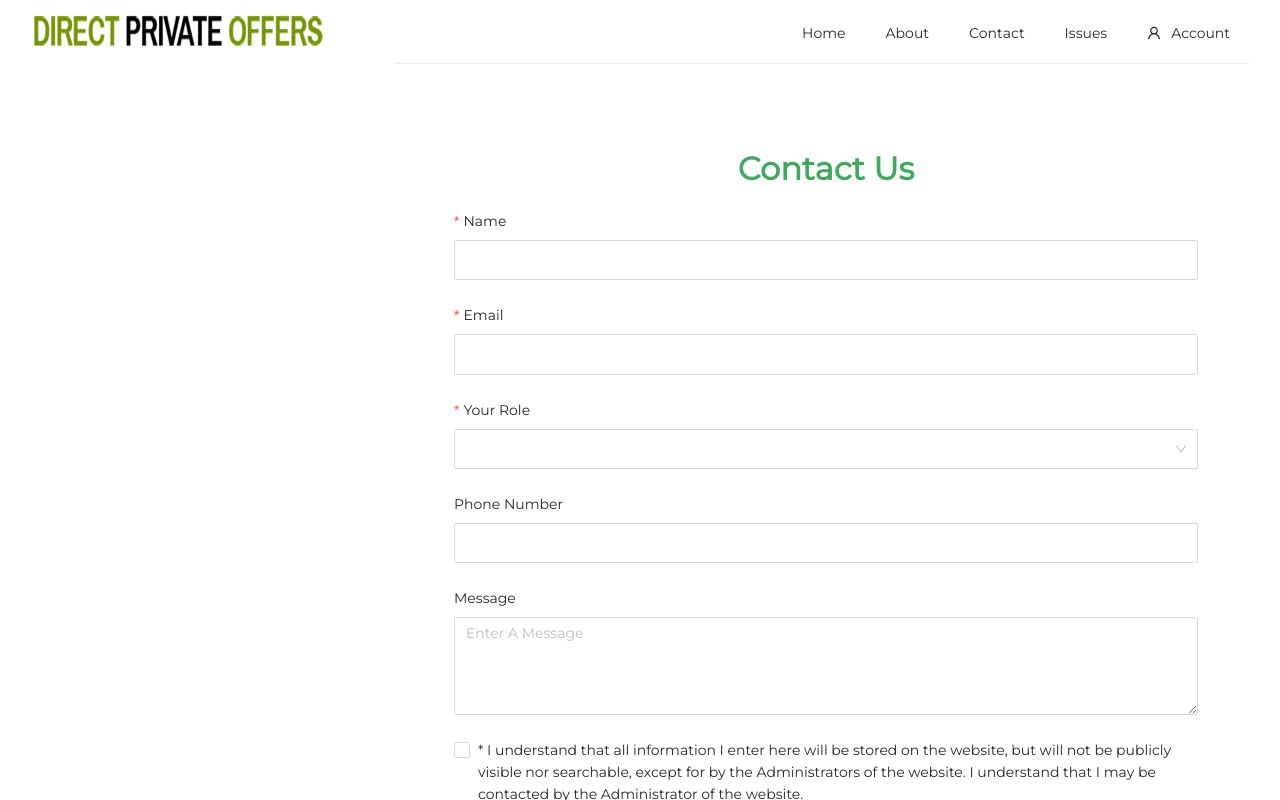
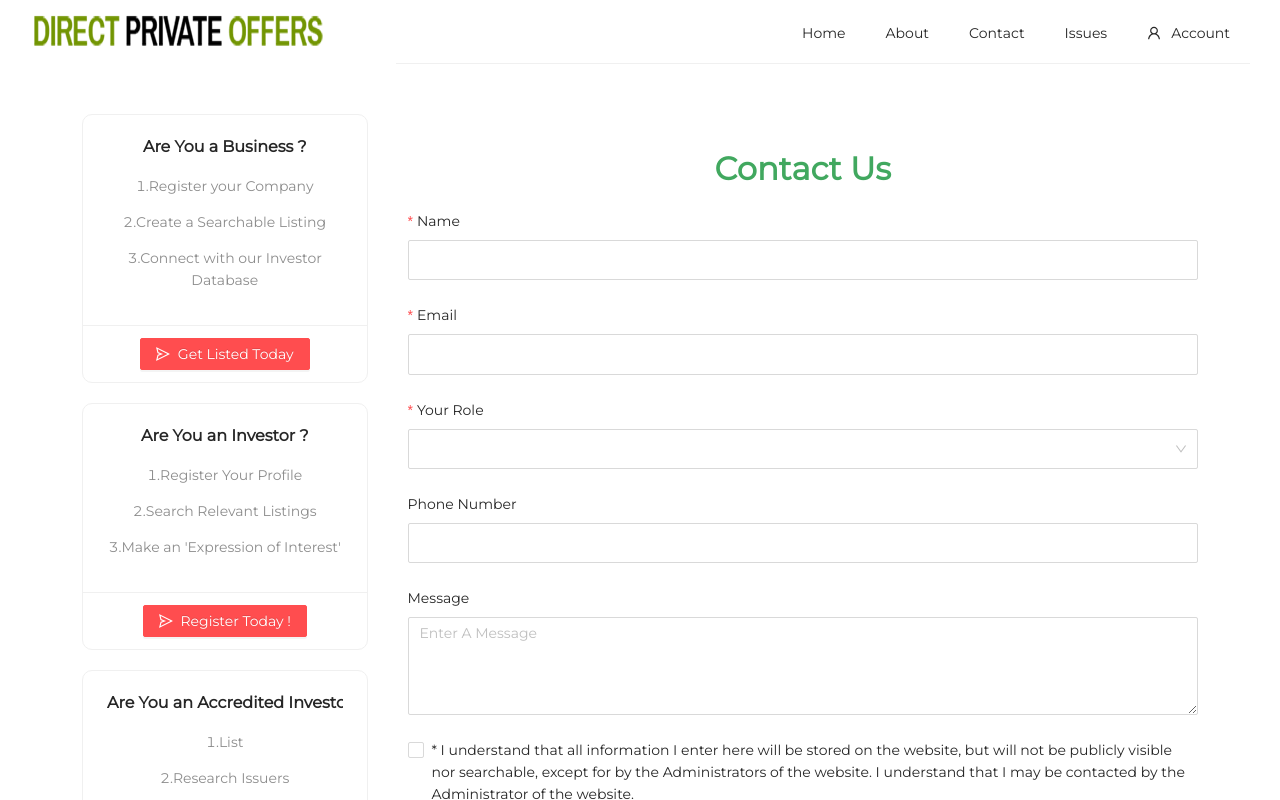
Before and after one commit to Hammad124444/DPO-frontend, a Next.js app: page /information/contact in a window 1280 px wide. Shown: the top 800 px of the page. Built offline with nearby package versions, Linux system fonts and the light colour scheme.

Commit message:
ui-complete: contact us page

```diff
--- a/next.config.js
+++ b/next.config.js
@@ -4,6 +4,6 @@ module.exports = {
         domains: [ 'd14zl4he2x0kj1.cloudfront.net']
     },
     env: {
-      reCaptchaKey: '6Le90ZUeAAAAAC7GXEKcd2BDIRT7vZ0e-mklI_70'
+      reCaptchaKey: '6Le90ZUeAAAAAAZOd93THCc77PzpUbBspDOJvO6J'
     }
 }
--- a/src/components/staticInfo/contact.jsx
+++ b/src/components/staticInfo/contact.jsx
@@ -1,28 +1,58 @@
-import {Form, Row, Col, Input, Select} from 'antd';
+import {useState} from "react";
+import {Form, Row, Col, Input, Select, Card, Typography} from 'antd';
+import {SendOutlined} from "@ant-design/icons";
+//Static Data
+import { agreeItems } from "../../core/data/config/contactinfo";
+import {DTRegisterTypes} from "../../core/data/config/registerType";
+//Ui Kits
 import MTextArea from "../../core/ui-kit/inputs/textarea";
 import MKCheckBox from "../../core/ui-kit/inputs/checkbox";
-import { agreeItems } from "../../core/data/config/contactinfo";
 import MKRecaptcha from "../../core/ui-kit/recaptcha/recaptcha";
 import MButtonWithIcon from "../../core/ui-kit/buttons/iconButton";
-import {SendOutlined} from "@ant-design/icons";
+//Service
 import {
     validateMessages,
     onAgreeChange,
     onFinish
 } from "../../services/staticInfo/contact";
-import {useState} from "react";
+import {useRouter} from "next/router";
 
 const { Option } = Select;
+const { Meta } = Card;
+const { Title } = Typography;
 
 export default function MCContact() {
     const [disabled, setDisabled] = useState(true);
+    const router = useRouter();
     return(
         <>
-            <Row className='container pt-50'>
-                <Col xs={24} sm={24} md={8} lg={8} xl={8}>
-
+            <Row className='container pt-50 pb-30'>
+                <Col xs={24} sm={24} md={12} lg={9} xl={7}
+                     className={'pr-40 d-flex flex-column justify-content-space-around'}
+                >
+                    {
+                        DTRegisterTypes.map((el) => (
+                            <Card
+                                key={el.id}
+                                className={'mb-20'}
+                                actions={[
+                                    <MButtonWithIcon key={'custom'} icon={<SendOutlined />}  type={'danger'} label={el.button.label}
+                                         action={() => router.push(el.button.routerLink)}
+                                    />
+                                ]}
+                            >
+                                <Meta
+                                    className="text-center"
+                                    title={ <Title level={5}>{el.title}</Title> }
+                                    description={ el.process.map((el, index) => (
+                                        <p key={index} style={{color: 'black !important'}}>{index + 1}.{el}</p>
+                                    )) }
+                                />
+                            </Card>
+                        ))
+                    }
                 </Col>
-                <Col xs={24} sm={24} md={16} lg={16} xl={16} >
+                <Col xs={24} sm={24} md={12} lg={15} xl={17} >
                     <h1 className={'mt-30 c-green font-32 font-bold text-center'}>Contact Us</h1>
                     <Form name={"contactus-form"} onFinish={onFinish} validateMessages={validateMessages}
                           layout={'vertical'}
--- a/src/core/data/config/registerType.jsx
+++ b/src/core/data/config/registerType.jsx
@@ -21,7 +21,21 @@ export const DTRegisterTypes = [
             "Make an 'Expression of Interest'"
         ],
         button: {
-            routerLink: '/auth/signup/investor'
+            routerLink: '/auth/signup/investor',
+            label: 'Register Today !'
+        }
+    },
+    {
+        id: 'accredit',
+        title: 'Are You an Accredited Investor ?',
+        process: [
+            'List',
+            'Research Issuers',
+            'Specify your Investment Criteria'
+        ],
+        button: {
+            routerLink: '/auth/signup/accredited',
+            label: 'Register Today !'
         }
     }
 ]
--- a/src/core/ui-kit/buttons/iconButton.jsx
+++ b/src/core/ui-kit/buttons/iconButton.jsx
@@ -1,6 +1,4 @@
-import {memo} from "react";
 import { Button } from 'antd';
-
 
 const MButtonWithIcon = (props) => {
     return(
@@ -19,4 +17,4 @@ const MButtonWithIcon = (props) => {
     )
 }
 
-export default memo(MButtonWithIcon);
+export default MButtonWithIcon;
--- a/src/pages/issue/[issueId]/edit.jsx
+++ b/src/pages/issue/[issueId]/edit.jsx
@@ -10,7 +10,7 @@ export default function MIssueEditById(props) {
         <MEditIssueDetailById issueId={props.issueId}/>
     )
 }
-
+// TODO: Test This function before...
 export async function getServerSideProps(context) {
    const { params } = context;
    const issueId = params.issueId;
```
